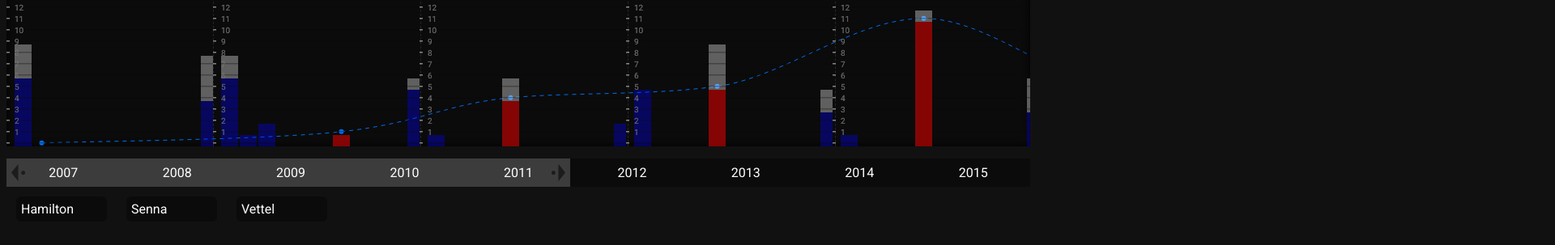
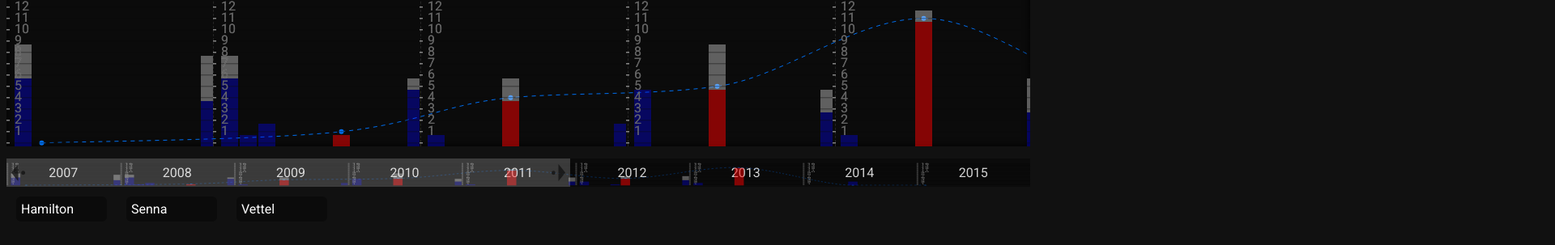
Before and after one commit to stefanpante/infovis, a plain HTML site: page index.html in a window 1280 px wide. Shown: the part 231-534 px from the top of the page at 81% size, 1920 px wide, since content can reach past the window. Drawn offline with nearby package versions, Linux system fonts and the light colour scheme.

Commit message:
glorious

```diff
--- a/index.html
+++ b/index.html
@@ -22,7 +22,9 @@
             <div id="wrap_timeline"></div>
         </div>
         <div id="timelineNav">
+            <div id="miniTimeline">
 
+            </div>
             <div id="selector"></div>
 
         </div>
@@ -30,6 +32,7 @@
 <div class="changedriver" data-driver="hamilton">Hamilton</div>
 <div class="changedriver" data-driver="senna">Senna</div>
 <div class="changedriver" data-driver="vettel">Vettel</div>
+
 
     <!--<svg id="svgMini" height="100px" width="800px">-->
         <!--<defs>-->
--- a/js/timelineNav.js
+++ b/js/timelineNav.js
@@ -3,6 +3,7 @@ function createTimeLineNav(data) {
     //console.log(JSON.stringify(data));
     // select the timeline navigation.
     var time_line_nav = d3.select("#timelineNav");
+    var mini_timeline = d3.select("#miniTimeline");
     var selector = $("#selector");
 
     // get the total number of years to display
@@ -24,6 +25,11 @@ function createTimeLineNav(data) {
             return d.year;
         })
         .attr("style", "width:" + relativeWidth + "%");
+
+    var years2 = mini_timeline
+        .append("div")
+        .attr('class', 'year2')
+        .html("<svg width="+totalWidth+" height=\"100\"><use transform=\"scale("+$("#timelineNav").outerWidth()/totalWidth+","+0.12+")\" xlink:href=\"#wrapperSVG\"/></svg>");
 
     // calculate the width that the selector has so that it corresponds to the displayed years
     var width = $("#timelineNav").width();
--- a/stylesheets/_common.scss
+++ b/stylesheets/_common.scss
@@ -24,6 +24,7 @@ body{
 #title{
     width: 100%;
     display: block;
+  z-index: -1;
     .name{
         font-size: 3vw;
         font-weight: 300;
@@ -33,6 +34,7 @@ body{
         padding-right: 0;
         width: 50%;
         color: #006ff0;
+
     }
 
     .name:nth-child(2){
--- a/stylesheets/_timelineNav.scss
+++ b/stylesheets/_timelineNav.scss
@@ -20,19 +20,42 @@
         -ms-user-select: none;
         /* IE10+ */
 
-        z-index: 1;
+        z-index: 3;
         /* Rules below not implemented in browsers yet */
 
         -o-user-select: none;
         user-select: none;
     }
+
+  .year2 {
+    position: absolute;
+    text-align: center;
+    line-height: 35px;
+    display: inline-block;
+    cursor: pointer;
+    color: #006ff0;
+    -webkit-user-select: none;
+    /* Chrome/Safari */
+
+    -moz-user-select: none;
+    /* Firefox */
+
+    -ms-user-select: none;
+    /* IE10+ */
+
+    z-index: 4;
+    /* Rules below not implemented in browsers yet */
+
+    -o-user-select: none;
+    user-select: none;
+  }
     #selector {
         position: absolute;
         height: 35px;
         width: 300px;
         top: 0;
         background-color: rgba(255, 255, 255, 0.2);
-        z-index: 2;
+        z-index: 4;
         box-sizing: border-box;
         transition: background-color 0.5s;
         cursor: pointer;
--- a/stylesheets/main.scss
+++ b/stylesheets/main.scss
@@ -2,4 +2,4 @@
 //@import "_loader.scss";
 @import "_timeline.scss";
 @import "_timelineNav.scss";
-@import "_statistics.scss";
+//@import "_statistics.scss";
```
Also changed, not shown: stylesheets/main.css.
